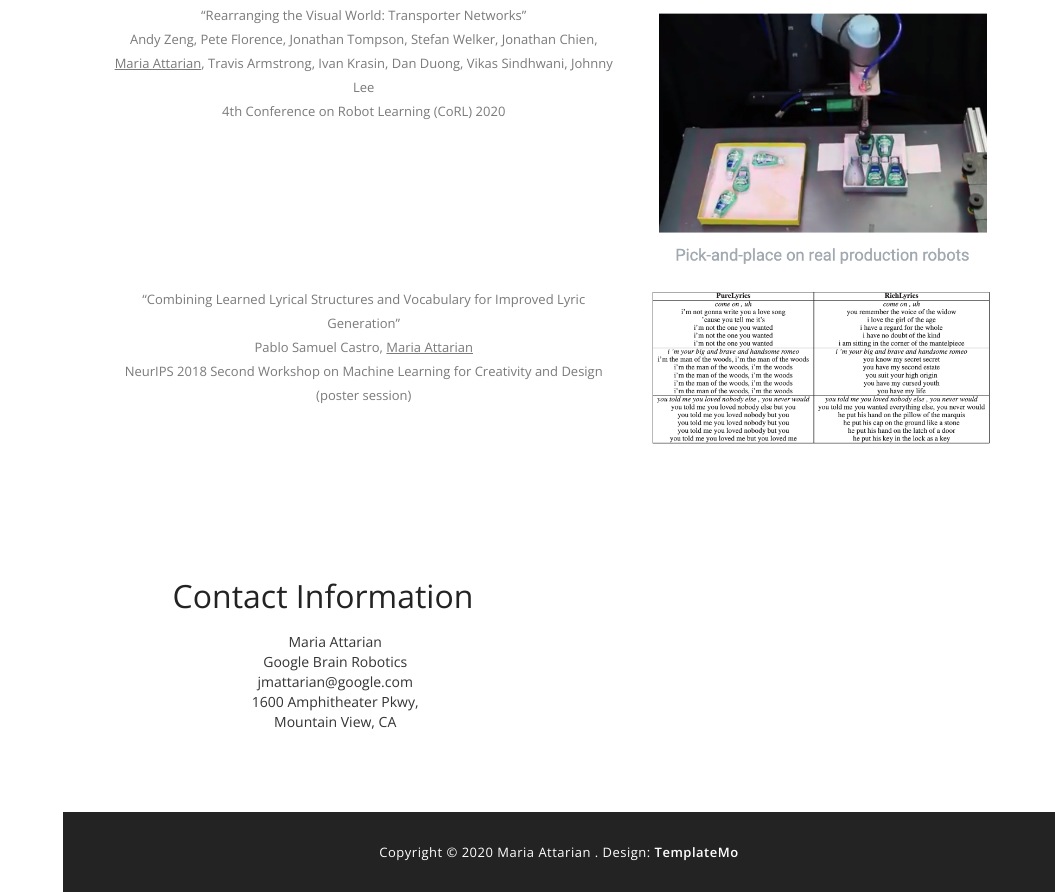
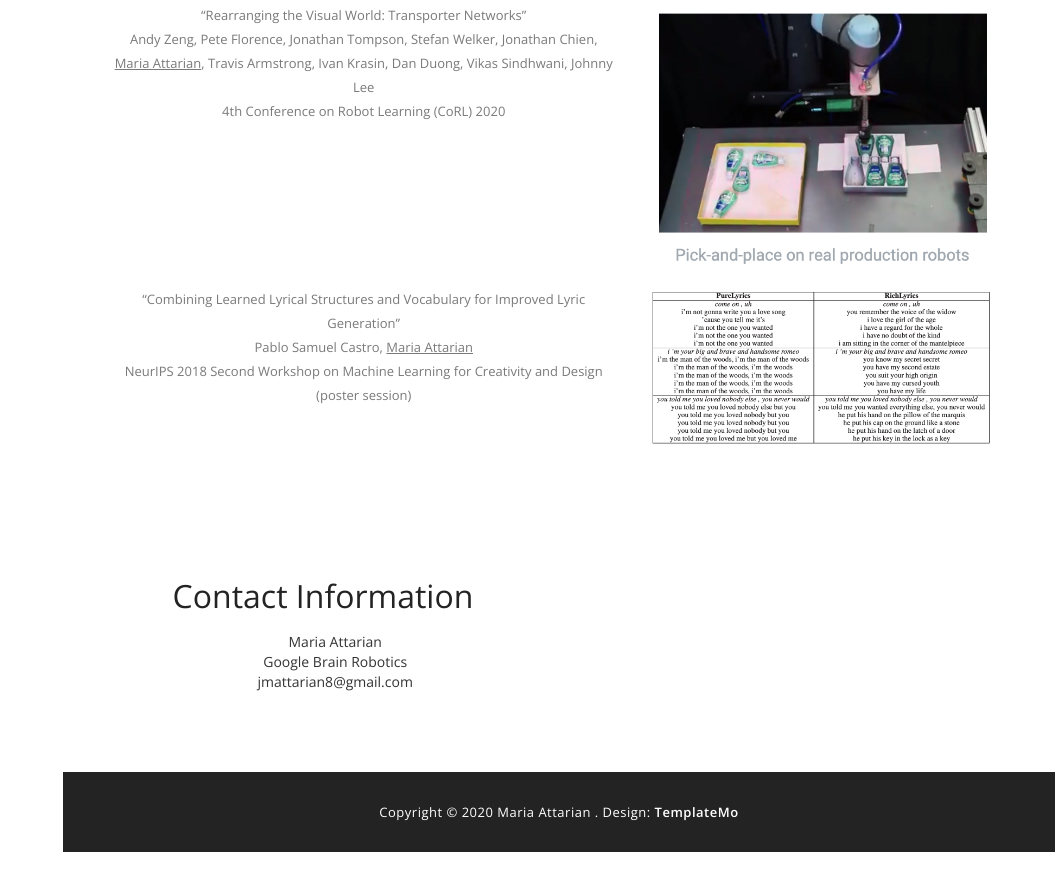
Before and after one commit to JMaria88/JMaria88.github.io, a plain HTML site: page index.html in a window 1280 px wide. Shown: the part 2862-3754 px from the top of the page, without its empty margins (225-1280 px from the left). After the commit the page ends 3714 px from the top, so only its background shows below. Drawn offline with nearby package versions, Linux system fonts and the light colour scheme; animation ran at ten frames a second; files whose address does not match are found by name.

Commit message:
Change contact info.

```diff
--- a/index.html
+++ b/index.html
@@ -290,13 +290,7 @@ https://templatemo.com/tm-518-sentra
                                 Google Brain Robotics
                             </div>
                             <div class="row">
-                                jmattarian@google.com
-                            </div>
-                            <div class="row">
-                                1600 Amphitheater Pkwy,
-                            </div>
-                            <div class="row">
-                                Mountain View, CA
+                                jmattarian8@gmail.com
                             </div>
                           </div>
                         </div>
```
